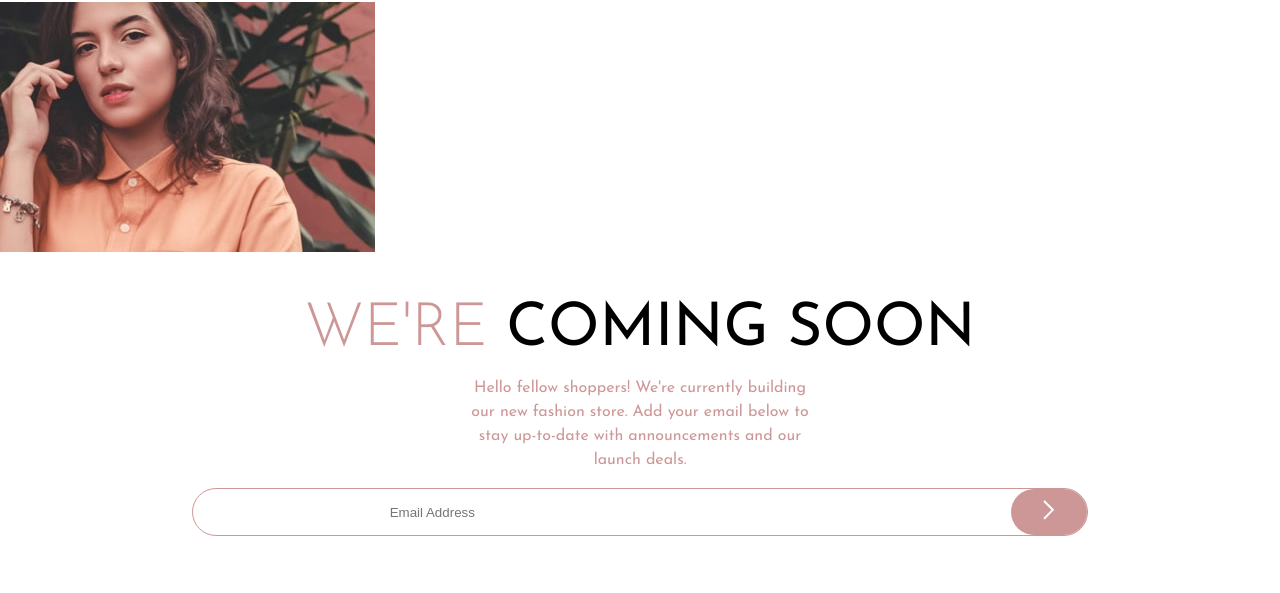
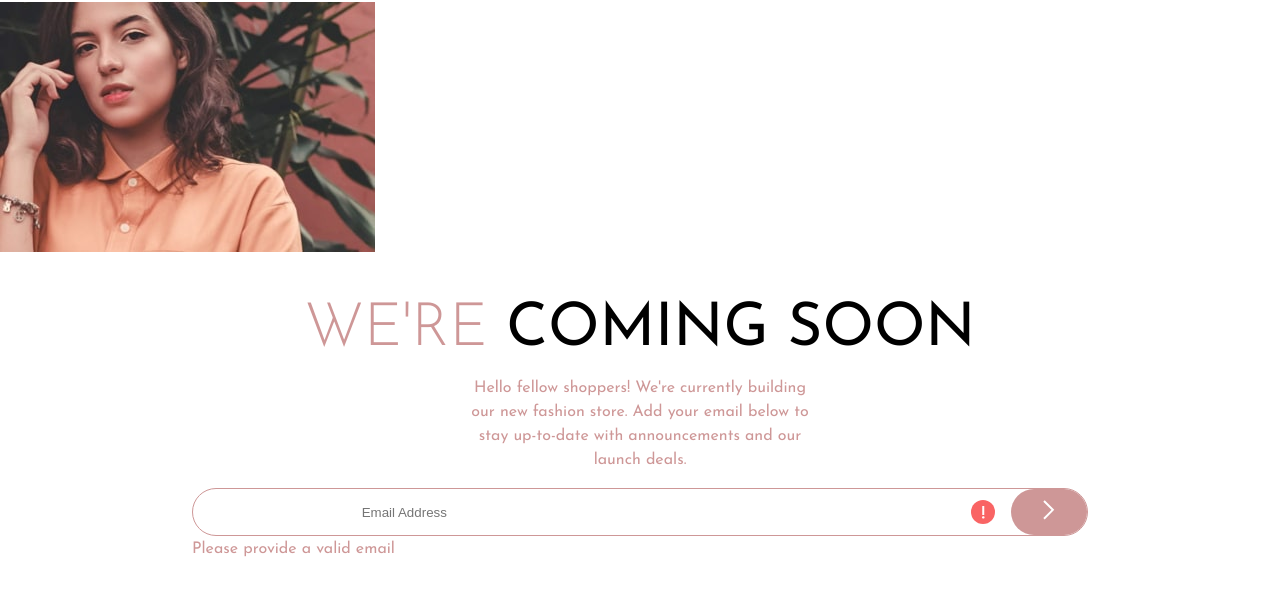
Before and after one commit to jmnyarega/base-apparel-coming-soon-page, a plain HTML site: page index.html in a window 1280 px wide. Shown: the part 67-660 px from the top of the page. Drawn offline with Linux system fonts and the light colour scheme.

Commit message:
active sn 1

```diff
--- a/css/index.css
+++ b/css/index.css
@@ -98,6 +98,8 @@ body {
   margin: 0 auto;
   width: 70%;
   display: flex;
+  align-items: center;
+  gap: 1rem;
 }
 
 .subscribe__email {
@@ -127,3 +129,14 @@ body {
   background-color: var(--desaturated-red-active);
   box-shadow: 1px 5px 10px 2px rgba(0, 0, 0, 0.3);
 }
+
+/*
+ * Errors
+ */
+
+.errors {
+  margin: 5px auto;
+  color: var(--desaturated-red);
+  width: 70%;
+  font-size: 1rem;
+}
--- a/index.html
+++ b/index.html
@@ -44,10 +44,12 @@
           class="subscribe__email"
           required
         />
+        <img src="images/icon-error.svg" alt="error" class="error" />
         <a href="" class="subscribe__button button">
           <img src="images/icon-arrow.svg" alt="arrow" />
         </a>
       </div>
+      <p class="errors">Please provide a valid email</p>
     </main>
   </body>
 </html>
```
